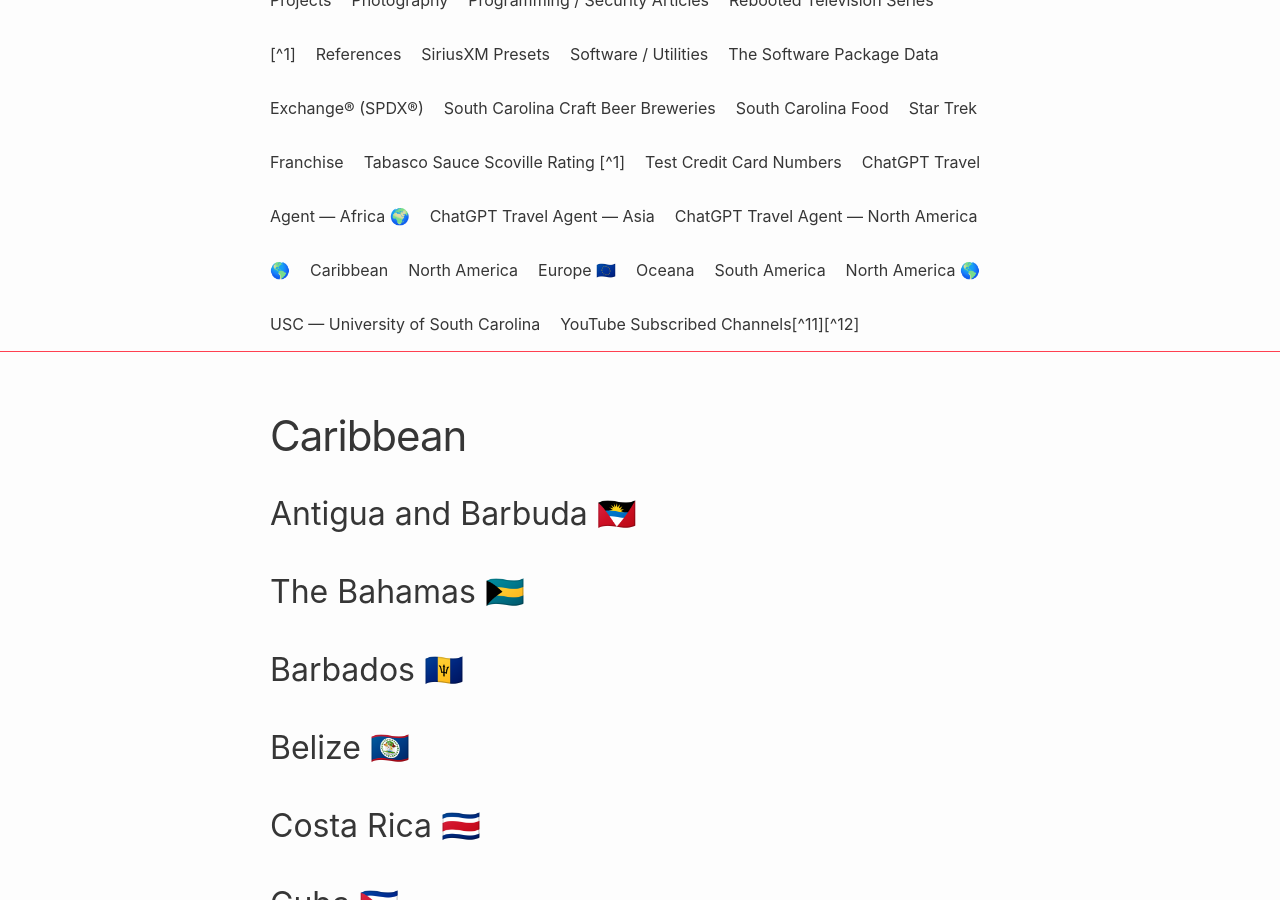
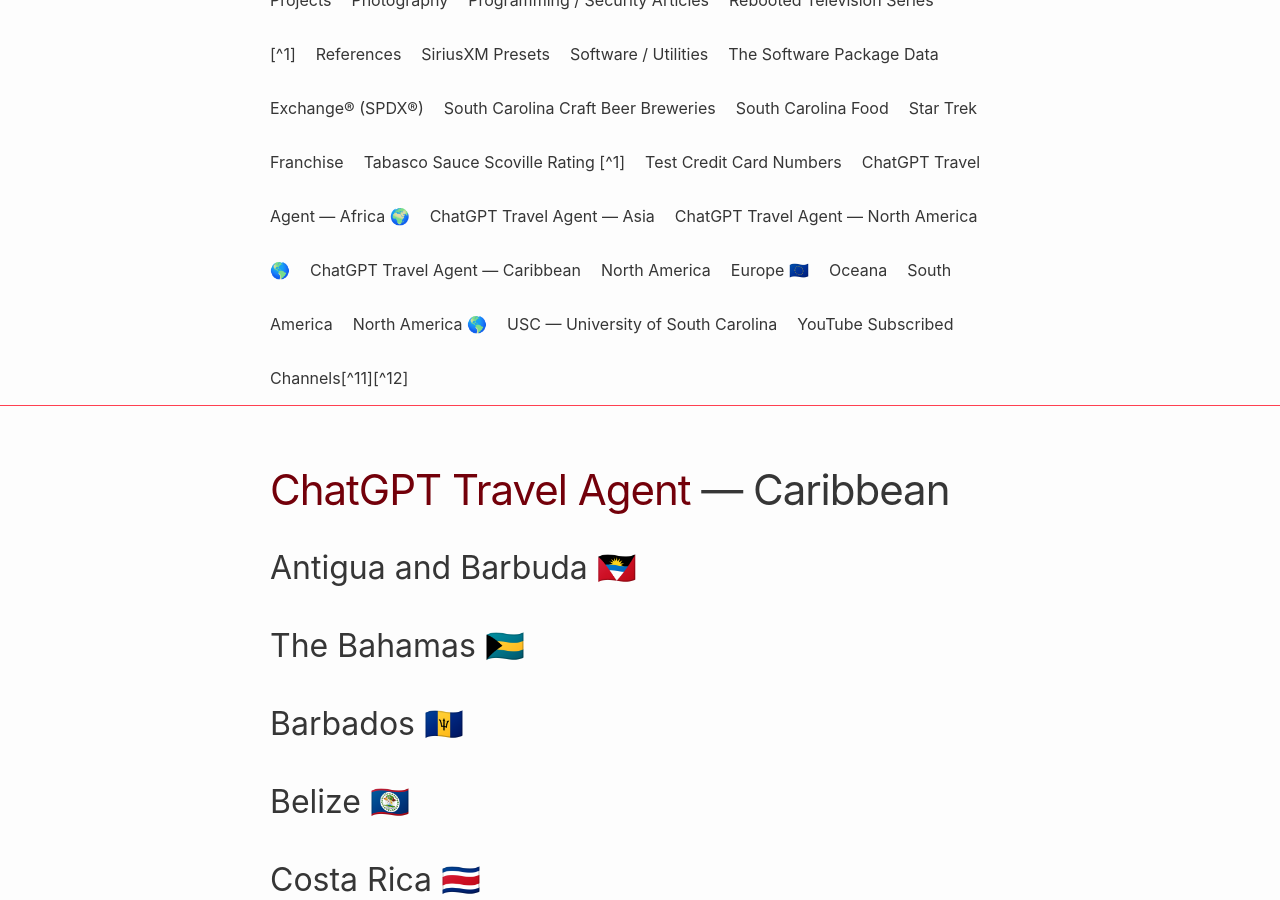
Before and after one commit to RalphHightower/RalphHightower, a Jekyll site: the page built from TravelAgentChatGPT/TravelAgentCaribbeanChatGPT.md, in a window 1280 px wide and 900 px high, scrolled down 680 px. Built offline with Jekyll 4.4.1, drawn with Linux system fonts in a browser that asks for light colours; our own code applies the rules of GitHub Pages for plain Markdown files.

Commit message:
[doc](doc): Update TravelAgentCaribbeanChatGPT H1

```diff
--- a/TravelAgentChatGPT/TravelAgentCaribbeanChatGPT.md
+++ b/TravelAgentChatGPT/TravelAgentCaribbeanChatGPT.md
@@ -1,4 +1,4 @@
-# Caribbean
+# [ChatGPT Travel Agent](https://chat.openai.com/) — Caribbean
 ## Antigua and Barbuda 🇦🇬
 ## The Bahamas 🇧🇸
 ## Barbados 🇧🇧
```
